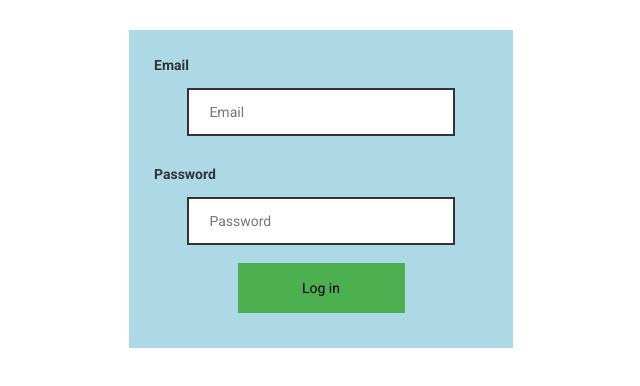
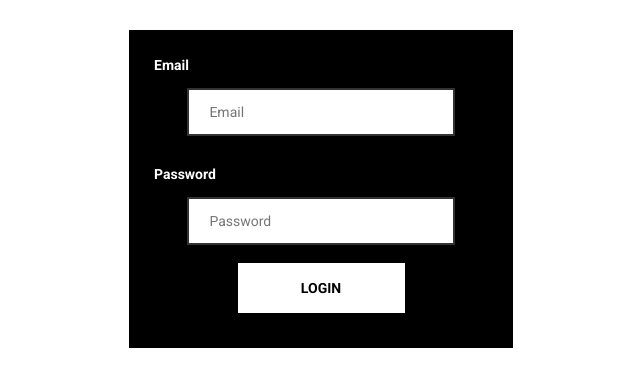
Before and after one commit to Moohaab-Soliman/dashboard, a React (Create React App) app: page /login in a window 1280 px wide. Shown: the top 386 px of the page, without its empty margins (319-959 px from the left). Built offline with nearby package versions, Linux system fonts and the light colour scheme; no server answers.

Commit message:
your message

```diff
--- a/src/Auth.js
+++ b/src/Auth.js
@@ -1,5 +1,6 @@
 import React, { useEffect, useState } from "react";
 import firebase from "./Firebase";
+import { withRouter, Redirect } from "react-router";
 
 export const AuthContext = React.createContext();
 
@@ -9,11 +10,20 @@ export const AuthProvider = ({ children }) => {
   const [pending, setPending] = useState(true);
 
   useEffect(() => {
-    firebase.auth().signOut();
+    // firebase.auth().signOut();
 
     firebase.auth().onAuthStateChanged((user) => {
-      setCurrentUser(user);
+      if (user !== null) {
+        if (user.email === "mohab@m.com") {
+          setCurrentUser(user);
+          // history.push("/admin/dashboard");
+        } else {
+          setCurrentUser(null);
 
+          alert("that's not an Admin Acc!");
+          // return <Redirect to="/" />;
+        }
+      }
       setPending(false);
     });
   }, []);
--- a/src/PrivateRoute.jsx
+++ b/src/PrivateRoute.jsx
@@ -5,17 +5,12 @@ import { AuthContext } from "./Auth";
 import Admin from "./layouts/Admin";
 
 const PrivateRoute = ({ component: RouteComponent, ...rest }) => {
-  console.log("I am hereeee");
   const currentUser = useContext(AuthContext);
-  // const admin = currentUser
-  //   ? currentUser.providerData.map((c) => c.email === "mohab@m.com")
-  //   : null;
+  const admin = currentUser
+    ? currentUser.providerData.map((c) => c.email === "mohab@m.com")
+    : null;
   {
-    // console.log(currentUser.providerData.map((c) => c.email));
   }
-  // const getUserData = currentUser
-  //   ? currentUser.providerData.map((c) => c.email === "mohab@m.com")
-  //   : alert("that's not an admin account");
 
   // console.log(currentUser.providerData.map((c) => c.email));
 
--- a/src/components/Sidebar/Sidebar.jsx
+++ b/src/components/Sidebar/Sidebar.jsx
@@ -19,6 +19,7 @@ import React, { Component } from "react";
 import { NavLink } from "react-router-dom";
 
 // import AdminNavbarLinks from "../Navbars/AdminNavbarLinks.jsx";
+import firebase from "../../Firebase";
 
 class Sidebar extends Component {
   constructor(props) {
@@ -37,6 +38,11 @@ class Sidebar extends Component {
     this.updateDimensions();
     window.addEventListener("resize", this.updateDimensions.bind(this));
   }
+
+  handleLogout = () => {
+    firebase.auth().signOut();
+    window.location.reload(false);
+  };
   render() {
     const sidebarBackground = {
       backgroundImage: "url(" + this.props.image + ")",
@@ -85,6 +91,20 @@ class Sidebar extends Component {
               return null;
             })}
           </ul>
+          <br />
+          <center>
+            <button
+              onClick={this.handleLogout}
+              style={{
+                width: "10em",
+                height: "3em",
+                backgroundColor: "grey",
+                fontWeight: "bold",
+              }}
+            >
+              LOGOUT
+            </button>
+          </center>
         </div>
       </div>
     );
--- a/src/views/Login.jsx
+++ b/src/views/Login.jsx
@@ -13,7 +13,6 @@ const Login = ({ history }) => {
         await firebase
           .auth()
           .signInWithEmailAndPassword(email.value, password.value);
-        history.push("/admin/dashboard");
       } catch (error) {
         alert(error);
       }
@@ -22,9 +21,12 @@ const Login = ({ history }) => {
   );
 
   const currentUser = useContext(AuthContext);
-
-  if (currentUser) {
-    return <Redirect to="/" />;
+  if (currentUser !== null) {
+    if (currentUser.email !== "mohab@m.com") {
+      history.push("/login");
+    } else {
+      history.push("/admin/dashboard");
+    }
   }
 
   return (
@@ -35,7 +37,7 @@ const Login = ({ history }) => {
 
       <form onSubmit={handleLogin}>
         <div className="container">
-          <label>Email</label>
+          <label style={{ color: "white" }}>Email</label>
           <br />
           <center>
             <input
@@ -47,7 +49,7 @@ const Login = ({ history }) => {
             />
           </center>
           <br />
-          <label>Password</label>
+          <label style={{ color: "white" }}>Password</label>
           <br />
           <center>
             <input
@@ -62,17 +64,18 @@ const Login = ({ history }) => {
           <center>
             <button
               style={{
-                backgroundColor: "#4caf50",
+                backgroundColor: "white",
                 width: "50%",
                 color: "Black",
                 padding: "15px",
                 margin: "10px 0px",
                 border: "none",
                 cursor: "pointer",
+                fontWeight: "bold",
               }}
               type="submit"
             >
-              Log in
+              LOGIN
             </button>
           </center>
         </div>
--- a/src/views/TableList.jsx
+++ b/src/views/TableList.jsx
@@ -45,13 +45,9 @@ class TableList extends Component {
       });
   };
   handleVerifiy = (userId, verified) => {
-    firebase
-      .firestore()
-      .collection("profile")
-      .doc(userId)
-      .update({
-        isVerified: verified === true ? false : true,
-      });
+    firebase.firestore().collection("profile").doc(userId).update({
+      isVerified: !verified,
+    });
   };
 
   handleDelete = (userId) => {
--- a/src/views/login.css
+++ b/src/views/login.css
@@ -33,5 +33,5 @@ input[type="password"] {
 .container {
   padding: 25px;
   width: 30%;
-  background-color: lightblue;
+  background-color: black;
 }
```
